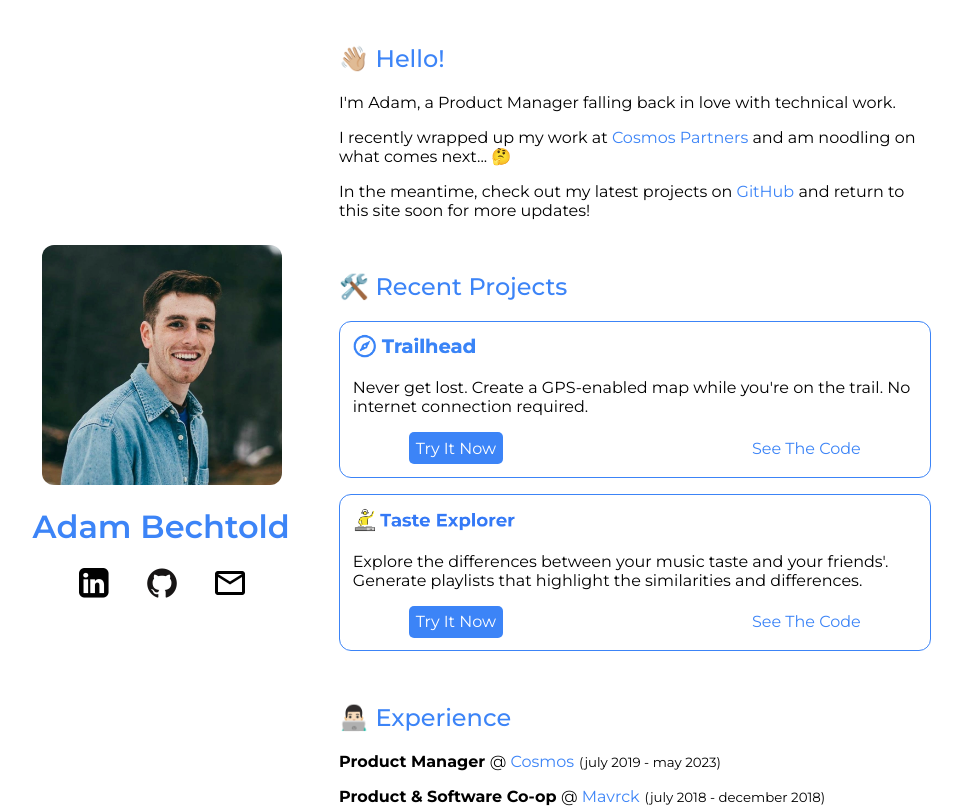
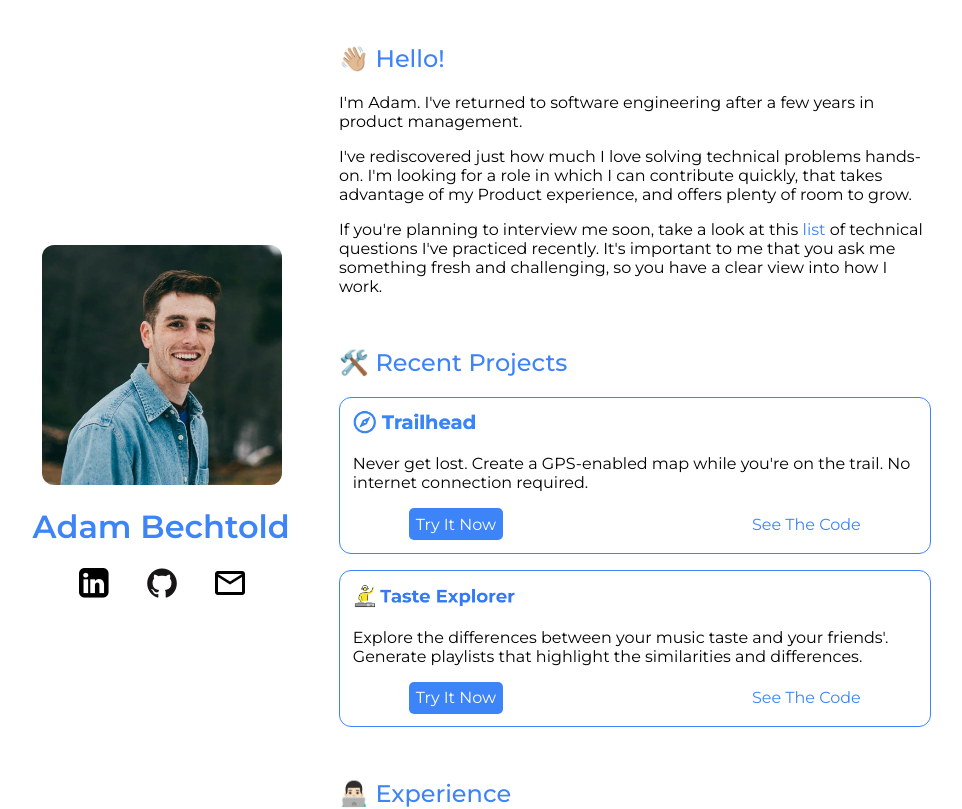
Before and after one commit to adambechtold/personal-website, a Next.js app: page / in a window 1280 px wide. Shown: the top 809 px of the page, without its empty margins (130-1092 px from the left). Built offline with nearby package versions, Linux system fonts and the light colour scheme.

Commit message:
so the introduction makes my current sitatation more clear

```diff
--- a/app/components/ContentItem/Introduction/Introduction.js
+++ b/app/components/ContentItem/Introduction/Introduction.js
@@ -7,19 +7,23 @@ export default function Introduction() {
   return (
     <div className={styles.container}>
       <p>
-        {
-          "I'm Adam, a Product Manager falling back in love with technical work."
-        }
+        I&apos;m Adam. I&apos;ve returned to software engineering after a few
+        years in product management.
       </p>
       <p>
-        I recently wrapped up my work at{" "}
-        <a href="https://cosmos.space">Cosmos Partners</a> and am noodling on
-        what comes next... 🤔
+        I&apos;ve rediscovered just how much I love solving technical problems
+        hands-on. I&apos;m looking for a role in which I can contribute quickly,
+        that takes advantage of my Product experience, and offers plenty of room
+        to grow.
       </p>
       <p>
-        In the meantime, check out my latest projects on{" "}
-        <a href="https://github.com/adambechtold">GitHub</a> and return to this
-        site soon for more updates!
+        If you&apos;re planning to interview me soon, take a look at this{" "}
+        <a href="https://docs.google.com/spreadsheets/d/1T5XWTvfeR3UWIPYFYr4-63ggB-xIo-I0PKQ41Vri90o/edit?usp=sharing">
+          list
+        </a>{" "}
+        of technical questions I&apos;ve practiced recently. It&apos;s important
+        to me that you ask me something fresh and challenging, so you have a
+        clear view into how I work.{" "}
       </p>
     </div>
   );
```
